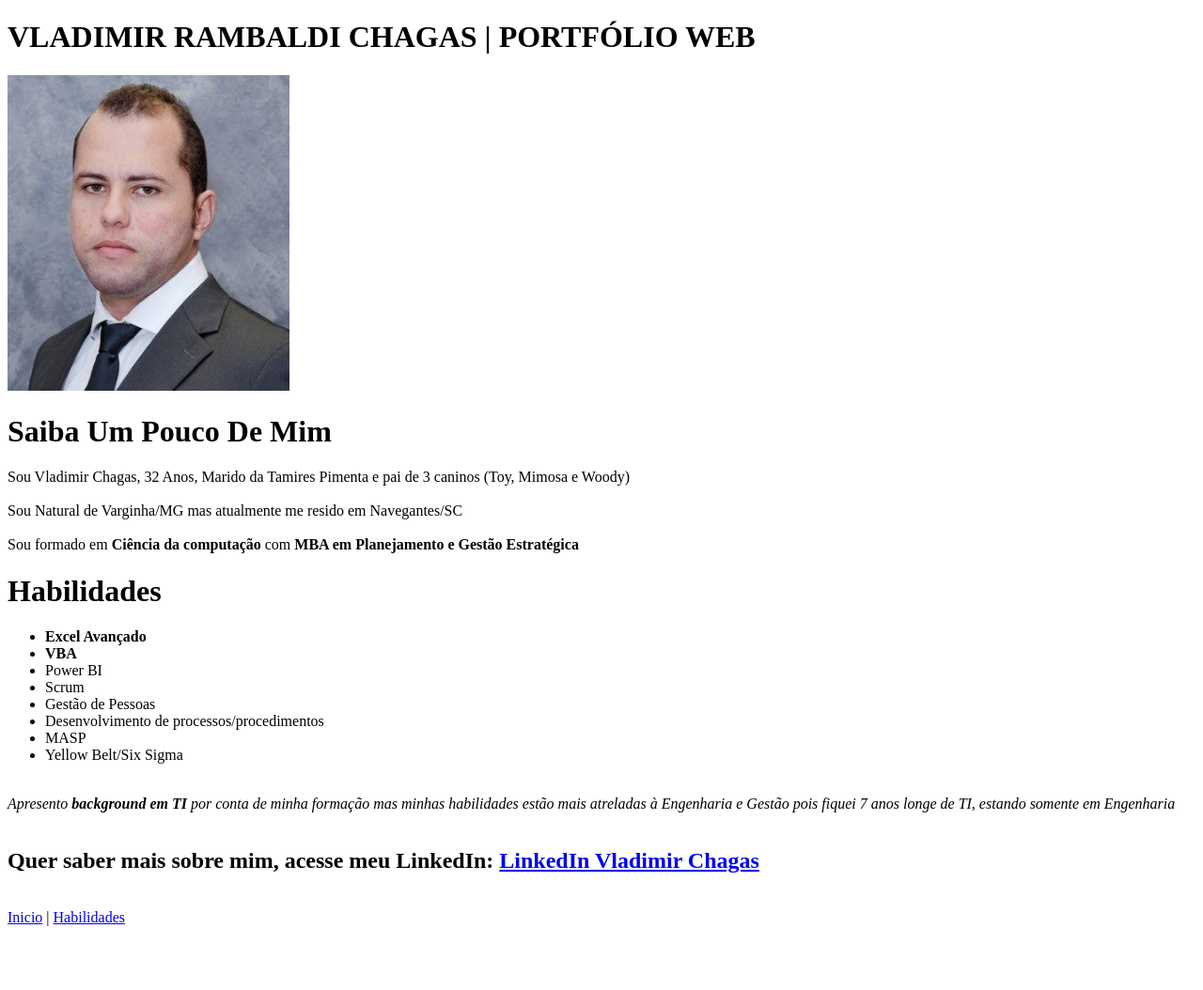
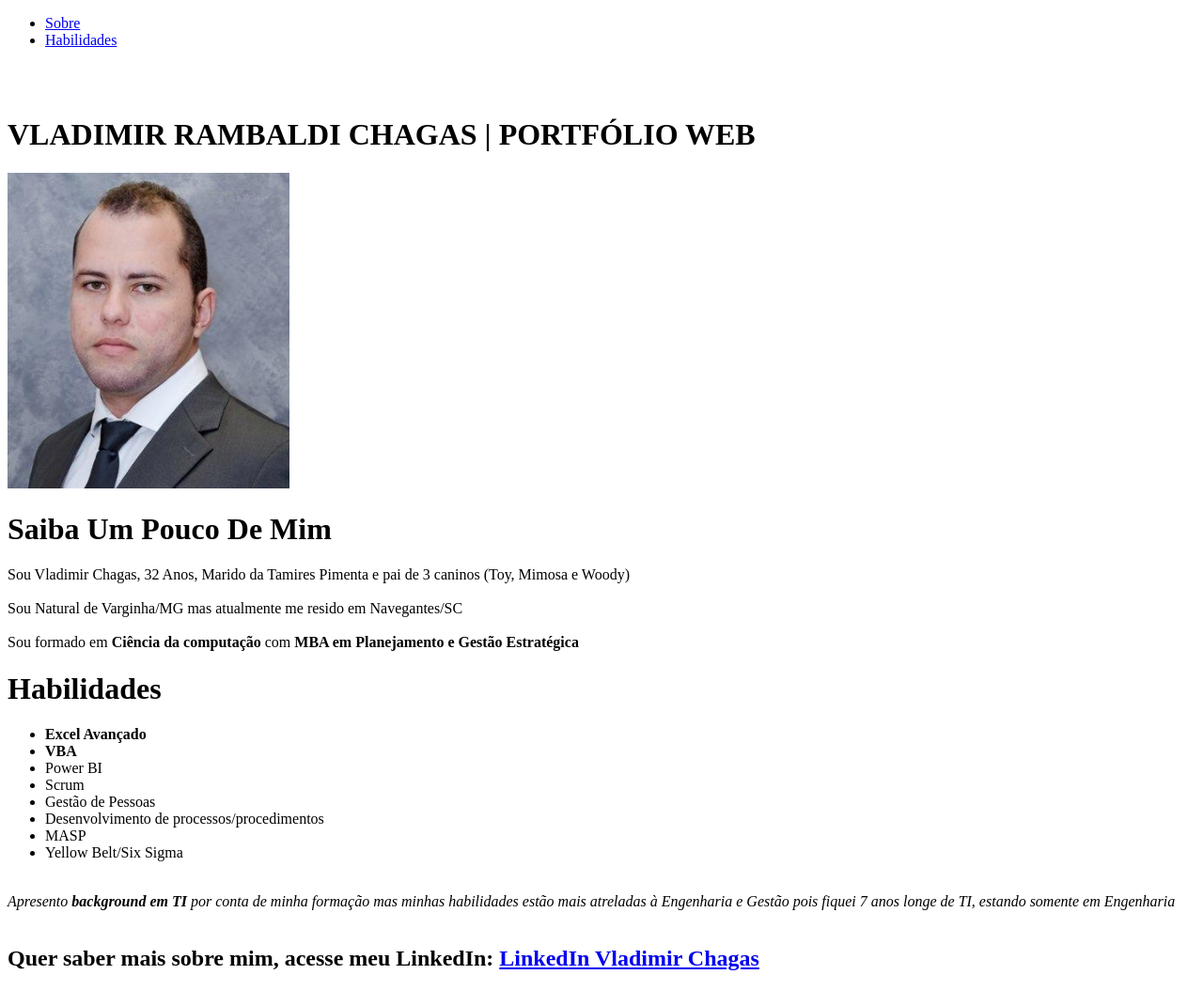
Before and after one commit to vladimirrchagas/web_pages_projects, a plain HTML site: page portfolio/index.html in a window 1280 px wide. Shown: the whole page at 94% size. Before the commit the page ends 994 px from the top, so only its background shows below. Drawn offline with Linux system fonts and the light colour scheme.

Commit message:
Alterando os links

```diff
--- a/portfolio/index.html
+++ b/portfolio/index.html
@@ -5,6 +5,11 @@
     <title>Portfólio Vladimir Chagas</title>
 </head>
 <body>
+    <ul>
+        <li><a href="#foto">Sobre</a></li>
+        <li><a href="#habilidades">Habilidades</a></li>
+    </ul>
+    <br><br>
     <h1 id="foto">VLADIMIR RAMBALDI CHAGAS | PORTFÓLIO WEB</h1>
     <img src="images/vladimir.png" alt="Vladimir Rambaldi Chagas - Close Oficial" Width="300">
     <h1>Saiba Um Pouco De Mim</h1>
@@ -30,7 +35,5 @@
     <em>Apresento <strong>background em TI</strong> por conta de minha formação mas minhas habilidades estão mais atreladas à Engenharia e Gestão pois fiquei 7 anos longe de TI, estando somente em Engenharia</em>
     <br><br>
     <h2>Quer saber mais sobre mim, acesse meu LinkedIn: <a href="https://www.linkedin.com/in/vladimir-rambaldi-chagas/" target="_blank">LinkedIn Vladimir Chagas</a></h2>
-    <br>
-    <a href="#foto">Inicio</a> | <a href="#habilidades">Habilidades</a>
 </body>
 </html>
```
